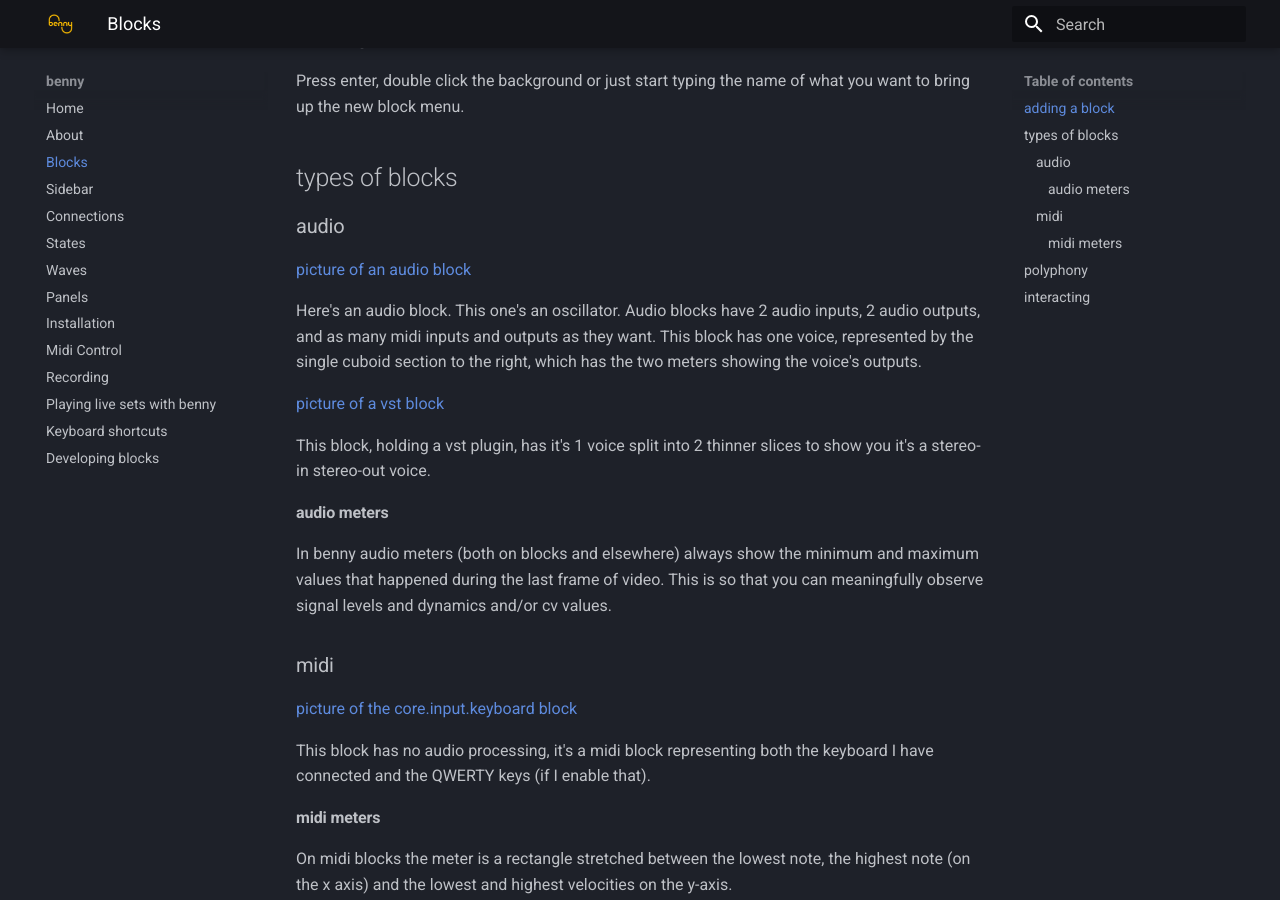
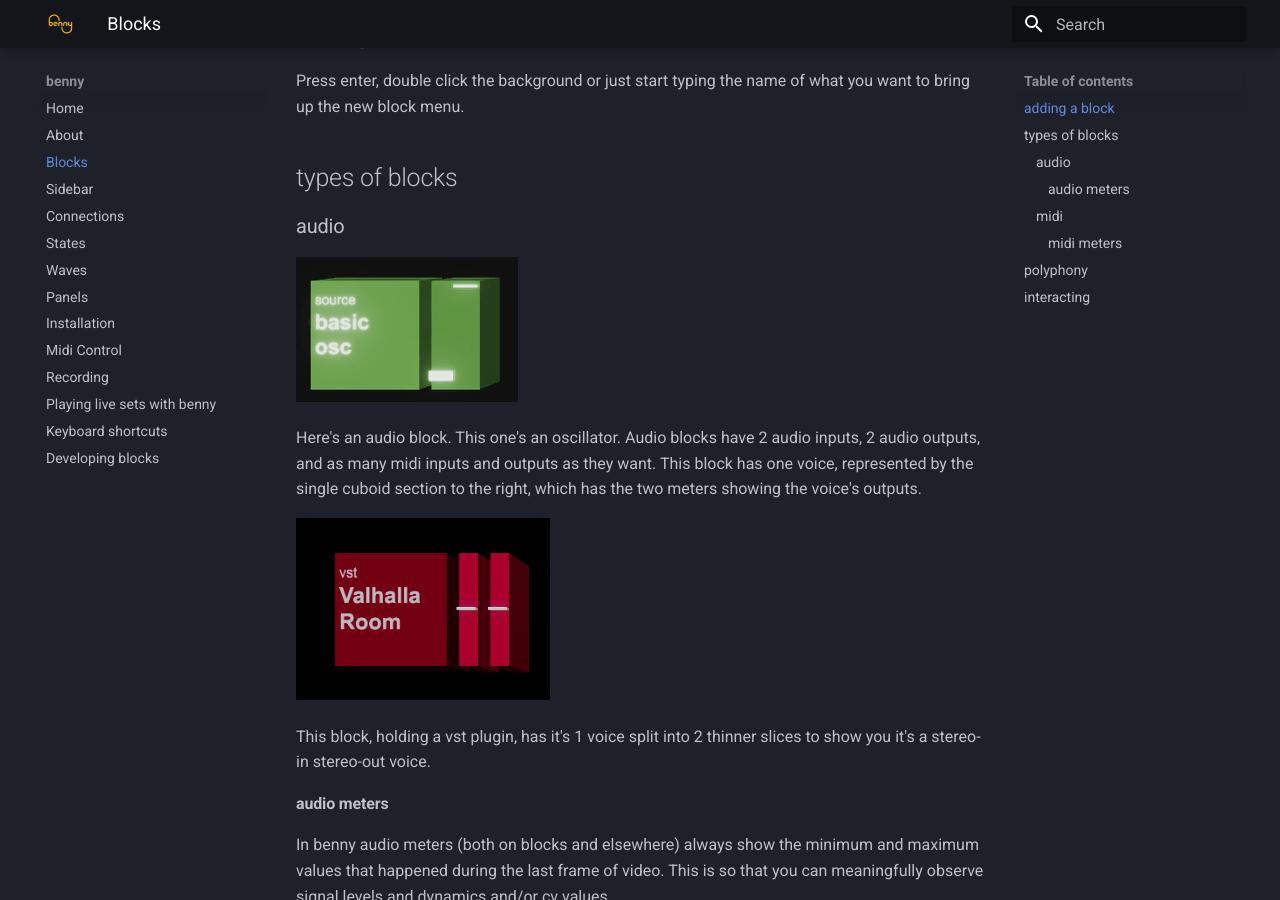
Before and after one commit to playbenny/benny_manual, an MkDocs documentation site: the page built from docs/blocks.md, in a window 1280 px wide and 900 px high, scrolled down 279 px. Built offline with MkDocs 1.6.1 and Material for MkDocs 9.7.7, drawn with Linux system fonts in a browser that asks for light colours.

Commit message:
image syntax

```diff
--- a/docs/blocks.md
+++ b/docs/blocks.md
@@ -8,11 +8,11 @@
 
 ### audio
 
-[picture of an audio block](assets/screenshots/block_audio_1.gif)
+![picture of an audio block](assets/screenshots/block_audio_1.gif)
 
 Here's an audio block. This one's an oscillator. Audio blocks have 2 audio inputs, 2 audio outputs, and as many midi inputs and outputs as they want. This block has one voice, represented by the single cuboid section to the right, which has the two meters showing the voice's outputs.
 
-[picture of a vst block](assets/screenshots/block_vst_1.png)
+![picture of a vst block](assets/screenshots/block_vst_1.png)
 
 This block, holding a vst plugin, has it's 1 voice split into 2 thinner slices to show you it's a stereo-in stereo-out voice.
 
@@ -22,7 +22,7 @@
 
 ### midi
 
-[picture of the core.input.keyboard block](assets/screenshots/block_keyboard.png)
+![picture of the core.input.keyboard block](assets/screenshots/block_keyboard.png)
 
 This block has no audio processing, it's a midi block representing both the keyboard I have connected and the QWERTY keys (if I enable that).
 
--- a/mkdocs.yml
+++ b/mkdocs.yml
@@ -11,6 +11,8 @@
   features:
     - navigation.footer
     - header.autohide
+  markdown_extensions:
+    - attr_list
 extra:
   generator: false
 repo: https://github.com/jamesholdenmusic/benny
```
Also changed, not shown: docs/index.md (+1 -1 lines).
